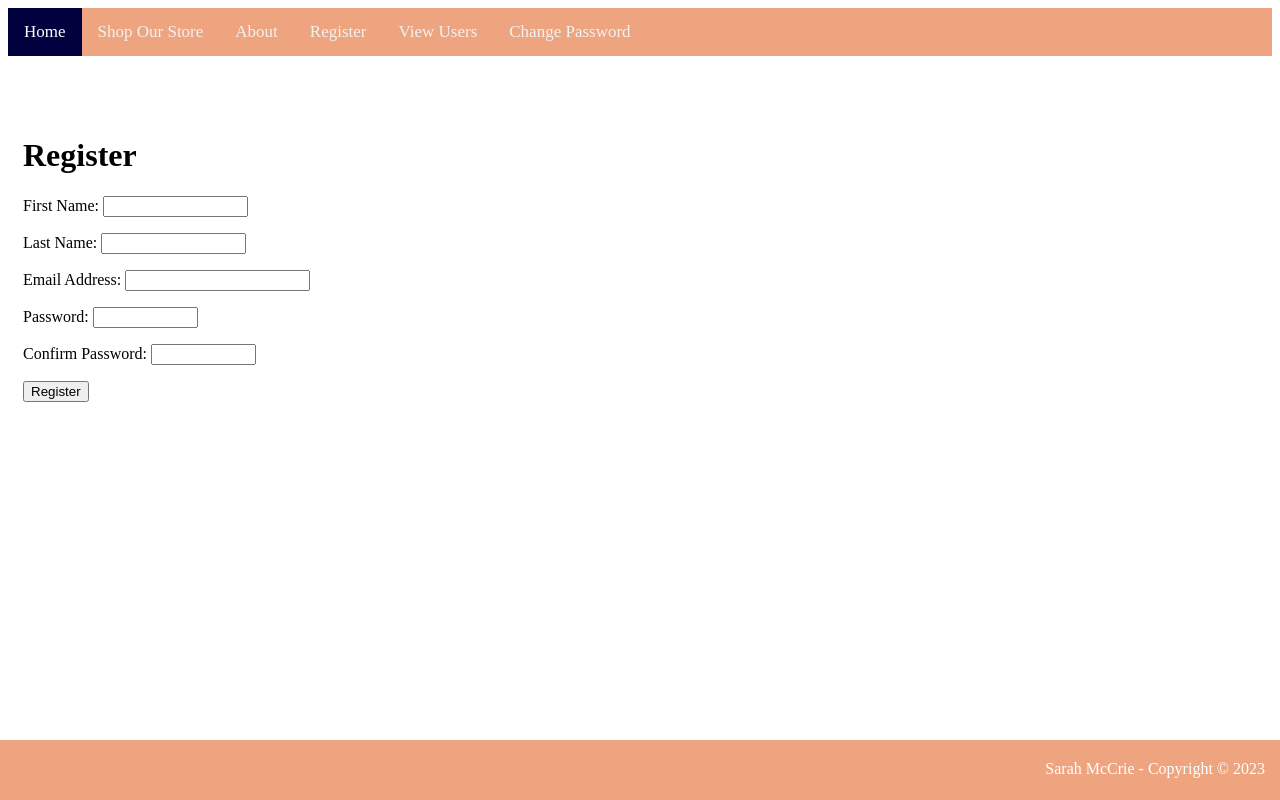
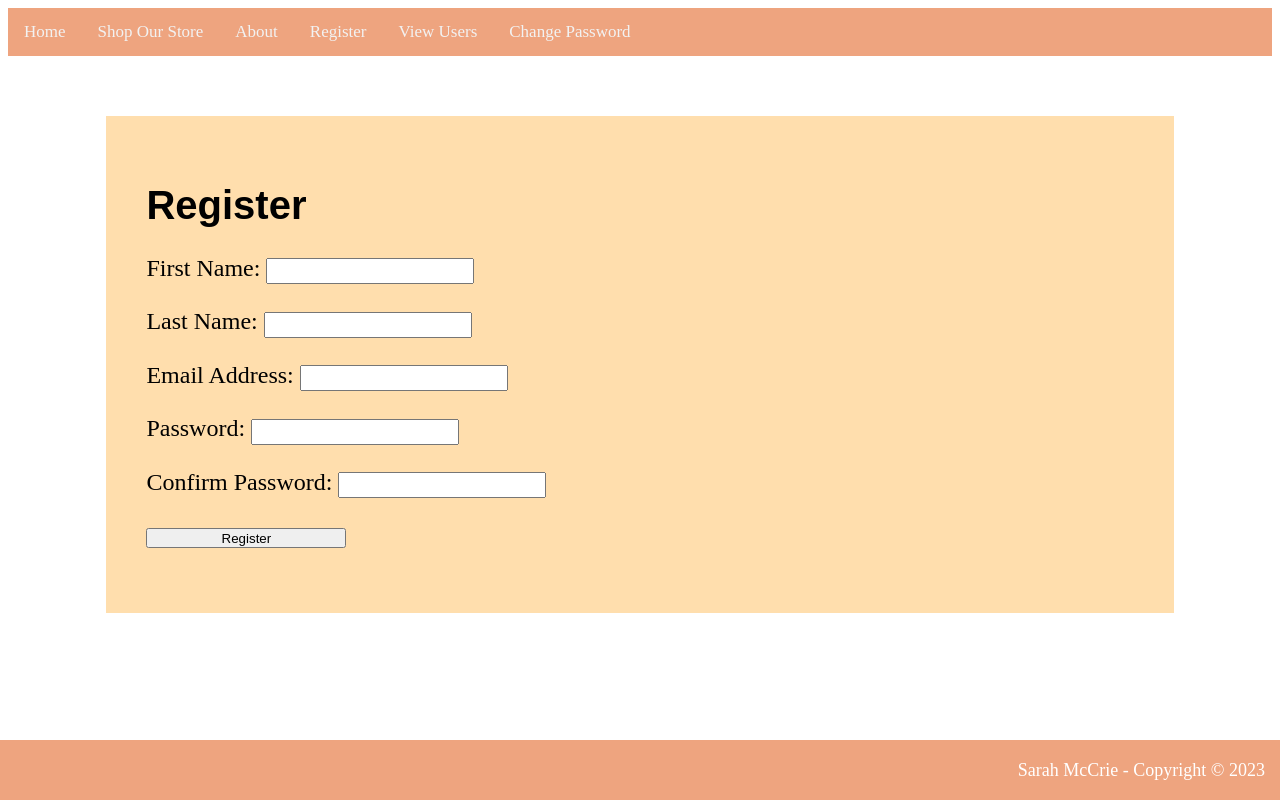
Before and after one commit to sarahmccrie/myProject, a PHP site: page /register.php in a window 1280 px wide. Run offline with PHP 8.4, Linux system fonts and the light colour scheme.

Commit message:
1
working active nav bar

```diff
--- a/about.php
+++ b/about.php
@@ -9,7 +9,7 @@
 </head>
 <body>
 <?php
-include('includes/header.html');
+include('includes/header.php');
 ?>
     <div class="aboutsectionscontainer">
         <div class="aboutsectionitem">
--- a/art.php
+++ b/art.php
@@ -7,7 +7,7 @@
 <link rel="stylesheet" href="css/shop.css">
 </head>
 <body>
-    <?php include('includes/header.html');?>
+    <?php include('includes/header.php');?>
 
     <div class="imagecontainer">
         <?php
--- a/css/abouthome.css
+++ b/css/abouthome.css
@@ -2,7 +2,7 @@
     --blue: #00539CFF;
     --darkblue: #010140;
     --peach: #EEA47FFF;
-
+    --arial: 'Arial, sans-serif';
 }
 
 /*home page/index page css*/
--- a/css/headernav.css
+++ b/css/headernav.css
@@ -6,18 +6,9 @@
     --peach: #EEA47FFF;
 }
 
-/*navbar css to use in header.html*/
+/*navbar css to use in header.php*/
 
 
-
-/*
-.header {
-  background-color: #f1f1f1;
-  padding: 30px;
-  text-align: center;
-
-}
-*/
 
 #navbar {
   overflow: hidden;
@@ -39,7 +30,7 @@
   color: black;
 }
 
-#navbar a.active {
+.active {
   background-color: var(--darkblue);
   color: white;
 }
--- a/css/loginpages.css
+++ b/css/loginpages.css
@@ -0,0 +1,28 @@
+:root {
+    --blue: #00539CFF;
+    --darkblue: #010140;
+    --peach: #EEA47FFF;
+}
+
+.boxarea{
+    background-color: navajowhite;
+    margin-left: auto;
+    margin-right: auto;
+    width: 80%;
+    padding: 40px;
+}
+
+h1{
+    font-size: 40px;
+    font-family: Arial, sans-serif;
+}
+
+.boxarea p{
+    font-size: 24px;
+    font-family: font-family: Arial, sans-serif;
+}
+
+.userinfo{
+    width: 200px;
+    height: 20px;
+}
--- a/css/sticky-footer-navbar.css
+++ b/css/sticky-footer-navbar.css
@@ -22,6 +22,7 @@ body {
     background-color: var(--peach);
     color: white;
     text-align: right;
+    font-size: 18px;
 }
 
 
--- a/includes/header.html
+++ b/includes/header.html
@@ -10,7 +10,8 @@
 </head>
 <body>
     <nav id="navbar">
-        <a class="active" href="index.php">Home</a>
+
+        <a <?php if($_GET['page']=="index") { ?> class="active" <?php } ?>class="" href="index.php">Home</a>
         <a href="shop.php">Shop Our Store</a>
         <a href="about.php">About</a>
 		<a href="register.php">Register</a>
--- /dev/null
+++ b/includes/header.php
@@ -0,0 +1,32 @@
+<!DOCTYPE html>
+<html lang="en">
+<head>
+<meta charset="utf-8">
+<meta http-equiv="X-UA-Compatible" content="IE=edge">
+<meta name="viewport" content="width=device-width, initial-scale=1">
+<title><?php echo $page_title; ?></title>
+<link rel="stylesheet" href="css/headernav.css">
+<link href="css/sticky-footer-navbar.css" rel="stylesheet">
+</head>
+<body>
+    <nav id="navbar">
+        <a <?php if ($_SERVER['REQUEST_URI'] == "/myProject/index.php") { ?> class="active" <?php } ?> href="index.php">Home</a>
+        <a <?php if ($_SERVER['REQUEST_URI'] == "/myProject/shop.php") { ?> class="active" <?php } ?> href="shop.php">Shop Our Store</a>
+        <a <?php if ($_SERVER['REQUEST_URI'] == "/myProject/about.php") { ?> class="active" <?php } ?> href="about.php">About</a>
+        <a <?php if ($_SERVER['REQUEST_URI'] == "/myProject/register.php") { ?> class="active" <?php } ?> href="register.php">Register</a>
+        <a <?php if ($_SERVER['REQUEST_URI'] == "/myProject/view_users.php") { ?> class="active" <?php } ?> href="view_users.php">View Users</a>
+        <a <?php if ($_SERVER['REQUEST_URI'] == "/myProject/password.php") { ?> class="active" <?php } ?> href="password.php">Change Password</a>
+
+
+<!--
+        <a  href="index.php">Home</a>
+        <a href="shop.php">Shop Our Store</a>
+        <a href="about.php">About</a>
+		<a href="register.php">Register</a>
+        <a href="view_users.php">View Users</a>
+        <a href="password.php">Change Password</a>
+-->
+    </nav>
+<div class="container">
+
+<!-- header.html -->
--- a/index.php
+++ b/index.php
@@ -8,7 +8,7 @@
 <title>Welcome</title>
 </head>
 <body>
-    <?php include('includes/header.html');?>
+    <?php include('includes/header.php');?>
 
         <div class="homebanner">
             <h1 class="welcomebanner">Welcome</h1>
--- a/petproducts.php
+++ b/petproducts.php
@@ -7,7 +7,7 @@
 <link rel="stylesheet" href="css/shop.css">
 </head>
 <body>
-    <?php include('includes/header.html');?>
+    <?php include('includes/header.php');?>
 
     <div class="catproducts">
         <h2 class="sectionlabel">Cat Products</h2>
--- a/register.php
+++ b/register.php
@@ -1,8 +1,17 @@
+<!DOCTYPE html>
+<html lang="en">
+<head>
+<meta charset="utf-8">
+<meta http-equiv="X-UA-Compatible" content="IE=edge">
+<meta name="viewport" content="width=device-width, initial-scale=1">
+<link rel="stylesheet" href="css/loginpages.css">
+</head>
+
 <?php # Script 9.5 - register.php #2
 // This script performs an INSERT query to add a record to the users table.
 
 $page_title = 'Register';
-include('includes/header.html');
+include('includes/header.php');
 
 // Check for form submission:
 if ($_SERVER['REQUEST_METHOD'] == 'POST') {
@@ -88,15 +97,15 @@ if ($_SERVER['REQUEST_METHOD'] == 'POST') {
 
 } // End of the main Submit conditional.
 ?>
+<div class="boxarea">
 <h1>Register</h1>
-<div class="formboxarea">
 <form action="register.php" method="post">
-	<p>First Name: <input type="text" name="first_name" size="15" maxlength="20" value="<?php if (isset($_POST['first_name'])) echo $_POST['first_name']; ?>"></p>
-	<p>Last Name: <input type="text" name="last_name" size="15" maxlength="40" value="<?php if (isset($_POST['last_name'])) echo $_POST['last_name']; ?>"></p>
-	<p>Email Address: <input type="email" name="email" size="20" maxlength="60" value="<?php if (isset($_POST['email'])) echo $_POST['email']; ?>" > </p>
-	<p>Password: <input type="password" name="pass1" size="10" maxlength="20" value="<?php if (isset($_POST['pass1'])) echo $_POST['pass1']; ?>" ></p>
-	<p>Confirm Password: <input type="password" name="pass2" size="10" maxlength="20" value="<?php if (isset($_POST['pass2'])) echo $_POST['pass2']; ?>" ></p>
-	<p><input type="submit" name="submit" value="Register"></p>
+	<p>First Name: <input class="userinfo" type="text" name="first_name" size="15" maxlength="20" value="<?php if (isset($_POST['first_name'])) echo $_POST['first_name']; ?>"></p>
+	<p>Last Name: <input class="userinfo" type="text" name="last_name" size="15" maxlength="40" value="<?php if (isset($_POST['last_name'])) echo $_POST['last_name']; ?>"></p>
+	<p>Email Address: <input class="userinfo" type="email" name="email" size="20" maxlength="60" value="<?php if (isset($_POST['email'])) echo $_POST['email']; ?>" > </p>
+	<p>Password: <input class="userinfo" type="password" name="pass1" size="10" maxlength="20" value="<?php if (isset($_POST['pass1'])) echo $_POST['pass1']; ?>" ></p>
+	<p>Confirm Password: <input class="userinfo" type="password" name="pass2" size="10" maxlength="20" value="<?php if (isset($_POST['pass2'])) echo $_POST['pass2']; ?>" ></p>
+	<p><input class="userinfo" type="submit" name="submit" value="Register"></p>
 </form>
 </div>
 <?php include('includes/footer.html'); ?>
--- a/shop.php
+++ b/shop.php
@@ -7,7 +7,7 @@
 <link rel="stylesheet" href="css/shop.css">
 </head>
 <body>
-    <?php include('includes/header.html');?>
+    <?php include('includes/header.php');?>
     <div class="categorycontainer">
         <a href="art.php">
             <div class="categoryitem">
```
Also changed, not shown: password.php (+18 -7 lines), view_users.php (+22 -1 lines).
